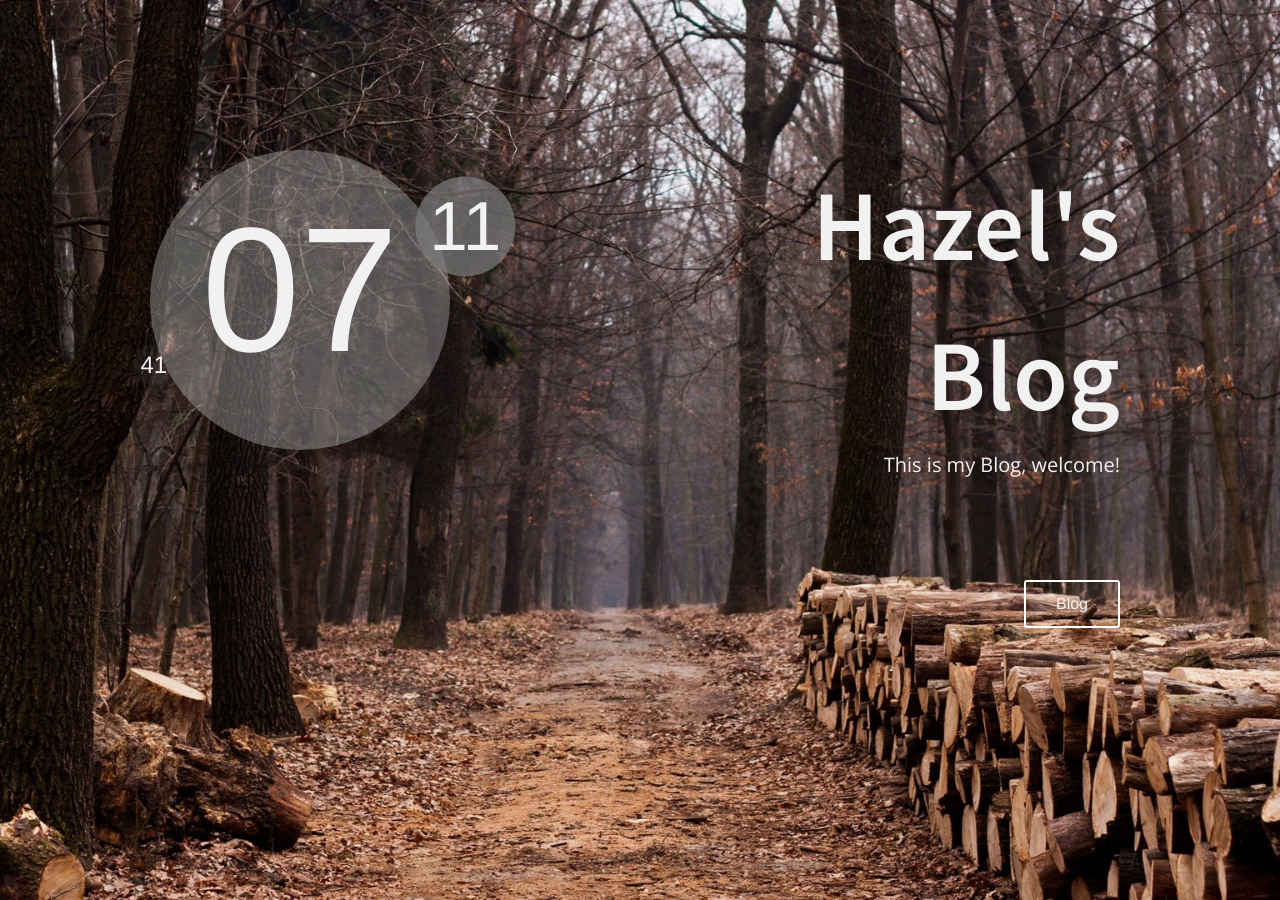
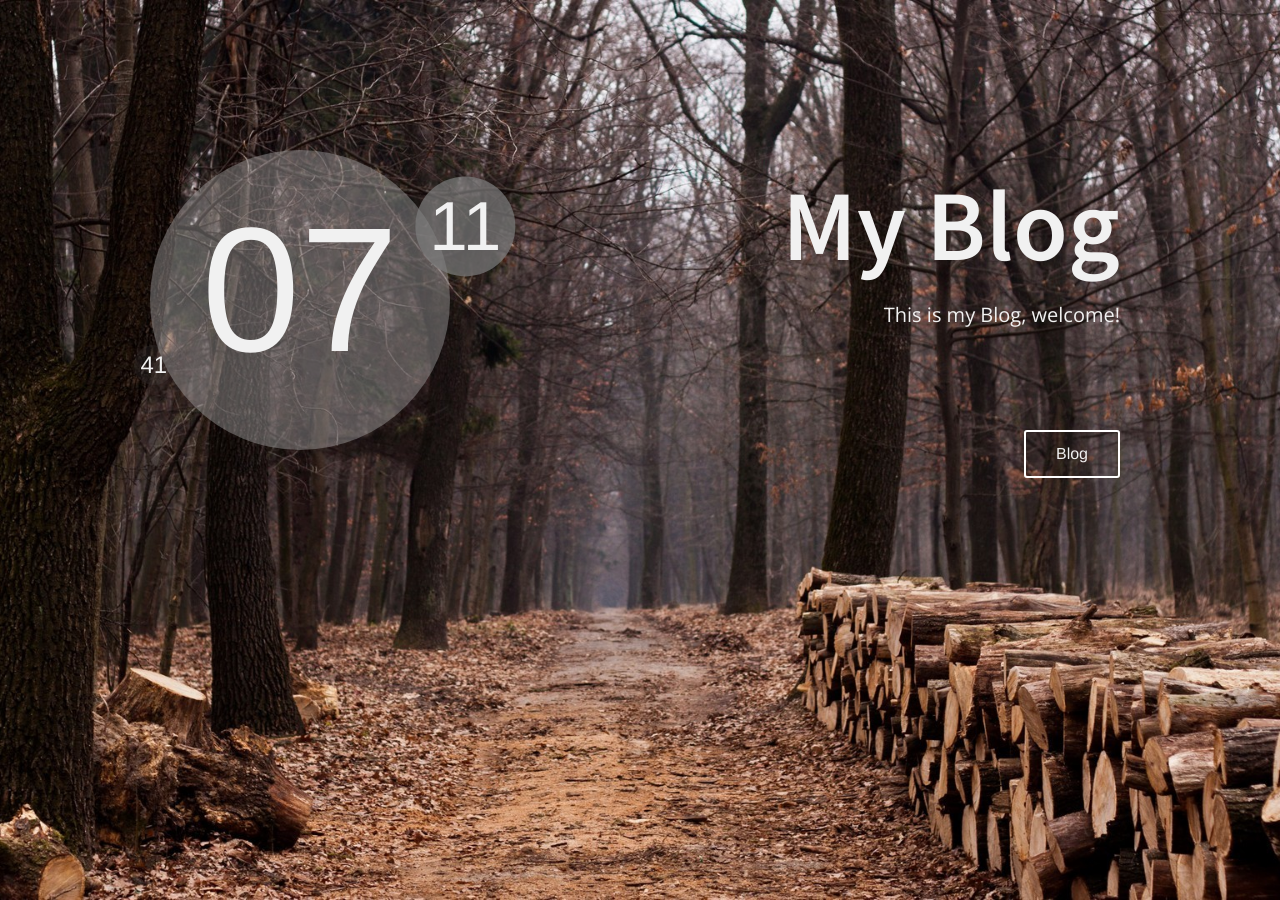
Before and after one commit to hazel-new/HazelBlog, a Jekyll site: the page built from index.html, in a window 1280 px wide and 900 px high. Built offline with Jekyll 4.4.1, drawn with Linux system fonts in a browser that asks for light colours.

Commit message:
modify config file

```diff
--- a/_config.yml
+++ b/_config.yml
@@ -1,9 +1,9 @@
 # Site settings
-title: Hazel's Blog
+title: My Blog
 email: hairongliu97@gmail.com
 description: > # this means to ignore newlines until "baseurl:"
   This is my Blog, welcome!
-baseurl: "/Hazel's Blog" # the subpath of your site, e.g. /blog/
+baseurl: "/HazelBlog" # the subpath of your site, e.g. /blog/
 url: "https://hazel-new.github.io/HazelBlog/" # the base hostname & protocol for your site
 twitter_username: ...
 github_username:  ...
```
